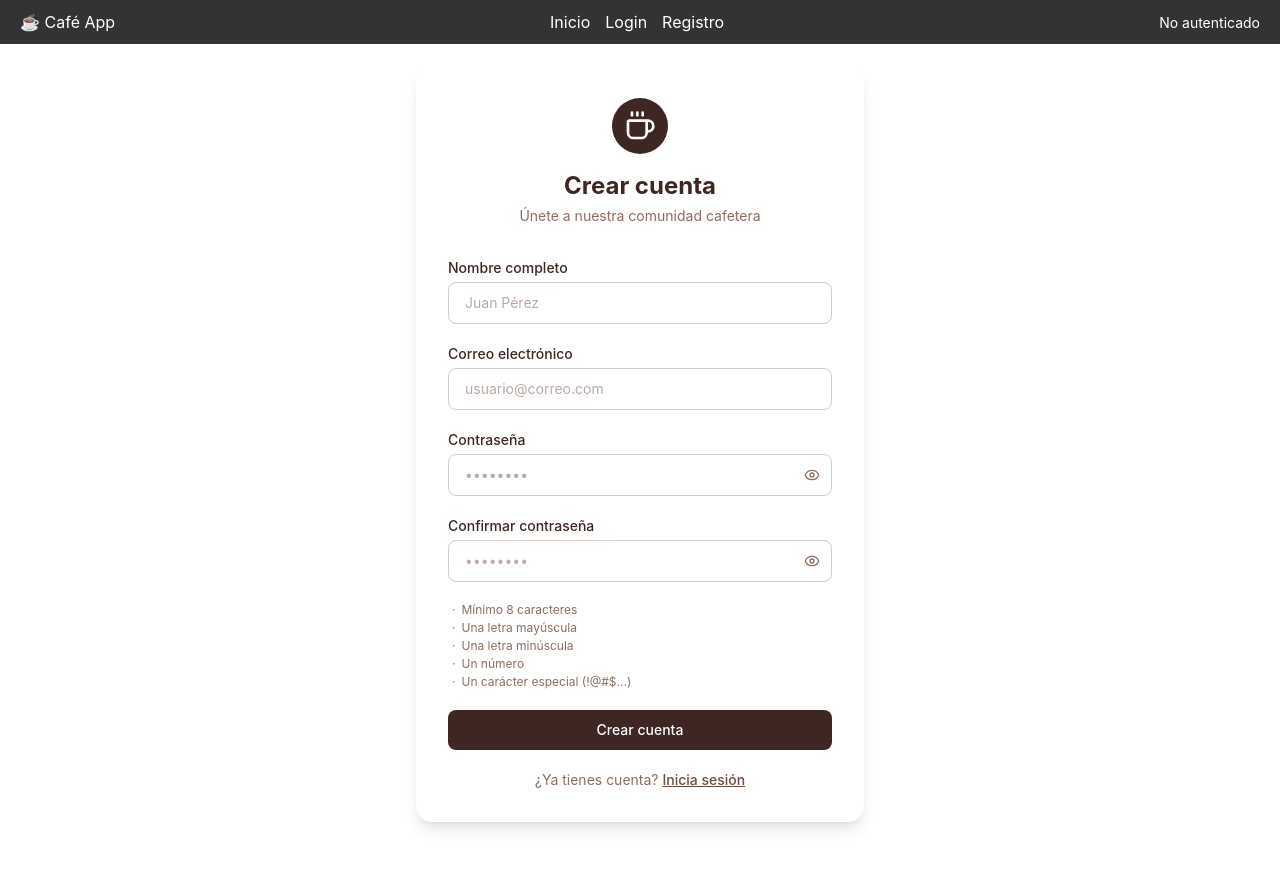
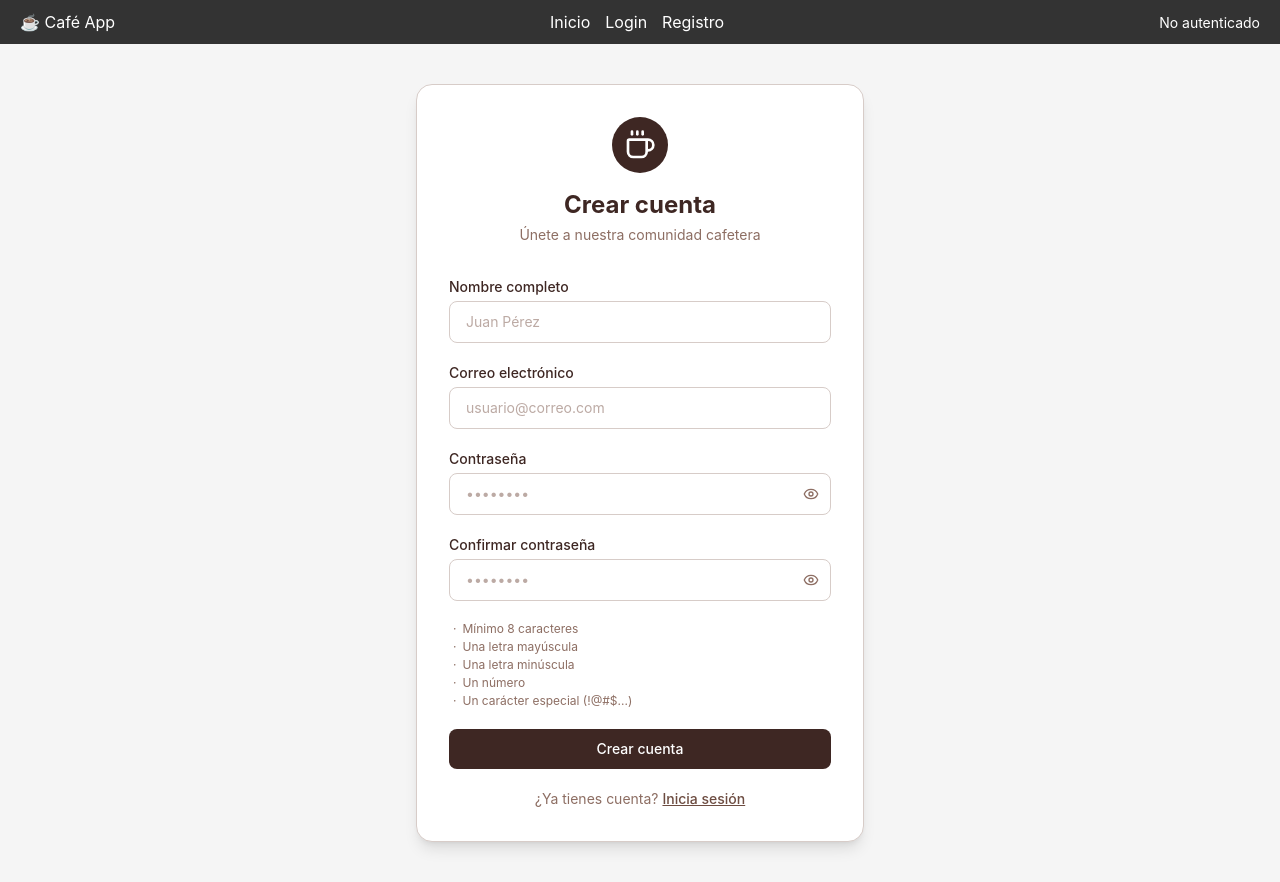
Before and after one commit to maria1625/cafe-spa, a React (Vite) app: page /register in a window 1280 px wide. Before the commit the page ends 844 px from the top, so only its background shows below. Built offline with nearby package versions, Linux system fonts and the light colour scheme.

Commit message:
style: update LoginPage and RegisterPage to match Figma palette

```diff
--- a/src/pages/LoginPage.jsx
+++ b/src/pages/LoginPage.jsx
@@ -2,8 +2,8 @@ import LoginForm from "../components/forms/LoginForm";
 
 const LoginPage = () => {
   return (
-    <div className="min-h-screen flex items-center justify-center bg-beige-100">
-      <div className="bg-white p-8 rounded-2xl shadow-lg w-full max-w-md">
+    <div className="min-h-screen flex items-center justify-center bg-[#F5F5F5] px-4">
+      <div className="bg-white p-8 rounded-2xl shadow-lg w-full max-w-md border border-[#D7CCC8]">
         <LoginForm />
       </div>
     </div>
--- a/src/pages/RegisterPage.jsx
+++ b/src/pages/RegisterPage.jsx
@@ -2,8 +2,8 @@ import RegisterForm from "../components/forms/RegisterForm";
 
 const RegisterPage = () => {
   return (
-    <div className="min-h-screen flex items-center justify-center bg-beige-100">
-      <div className="bg-white p-8 rounded-2xl shadow-lg w-full max-w-md">
+    <div className="min-h-screen flex items-center justify-center bg-[#F5F5F5] px-4 py-10">
+      <div className="bg-white p-8 rounded-2xl shadow-lg w-full max-w-md border border-[#D7CCC8]">
         <RegisterForm />
       </div>
     </div>
```
